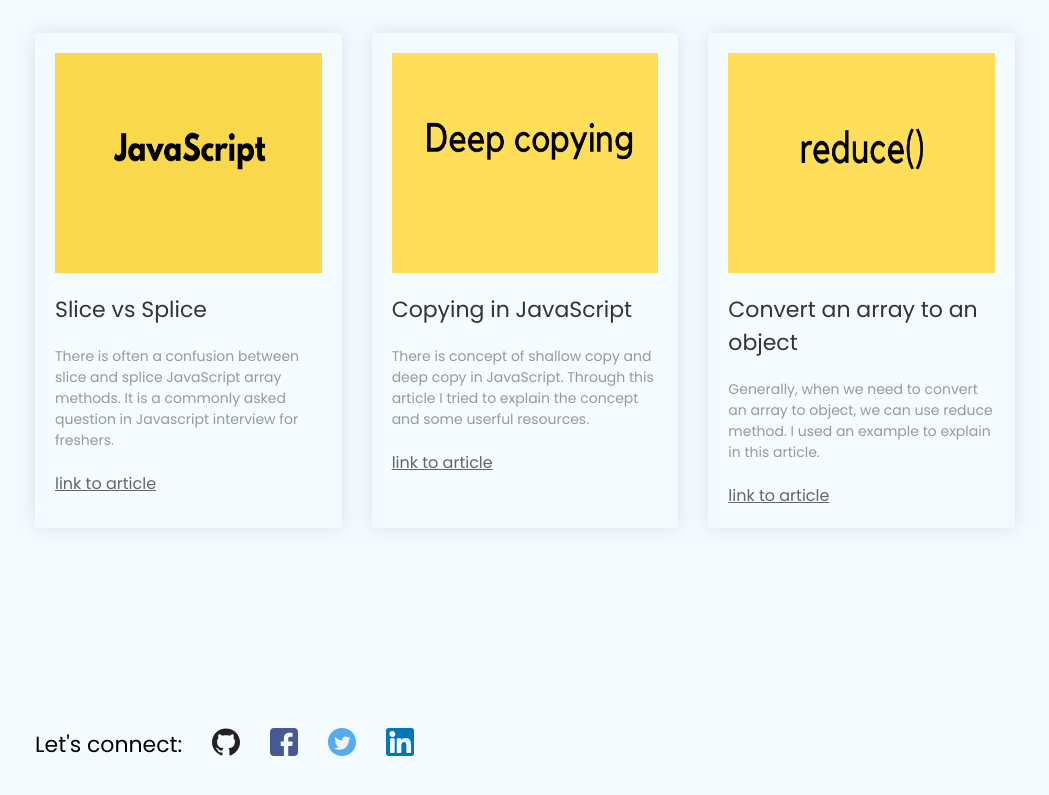
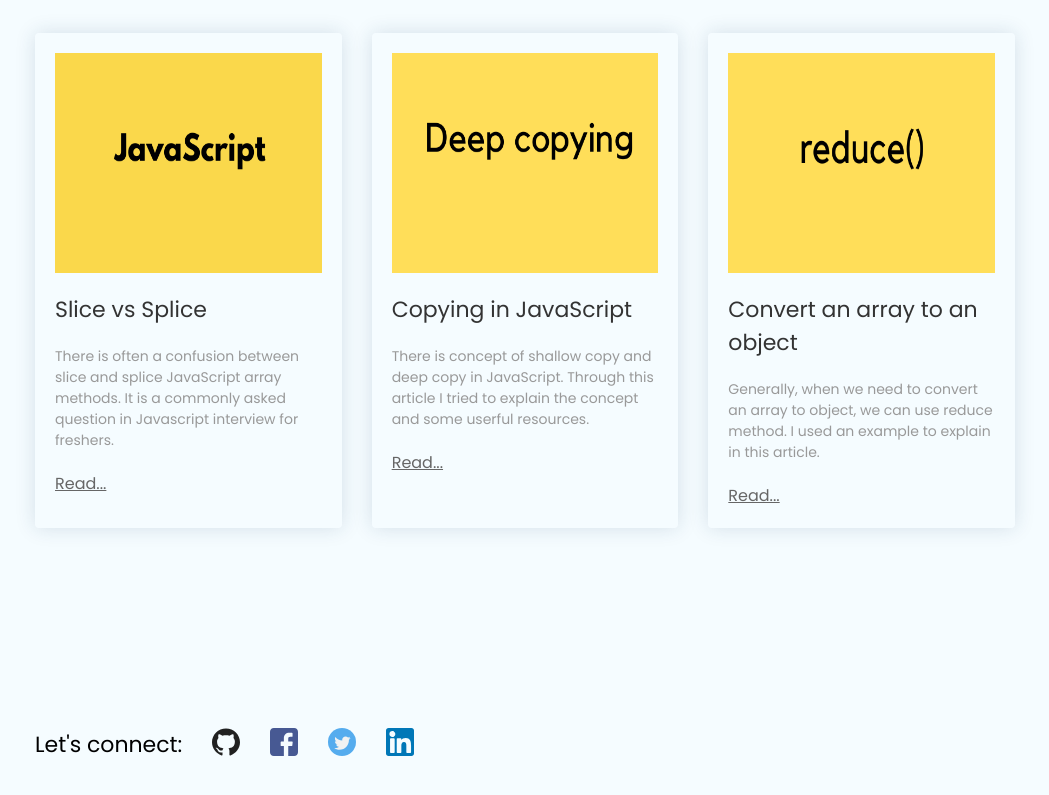
Before and after one commit to ip127001/devrk, a React (Create React App) app: page / in a window 1280 px wide. Shown: the part 1602-2397 px from the top of the page, without its empty margins (115-1164 px from the left). Built offline with nearby package versions, Linux system fonts and the light colour scheme.

Commit message:
read added

```diff
--- a/src/components/blogs/blogs.js
+++ b/src/components/blogs/blogs.js
@@ -60,7 +60,7 @@
                   rel="noopener noreferrer"
                   onClick={() => trackClick(element.link)}
                 >
-                  link to article
+                  Read...
                 </a>
               </div>
             </div>
```
